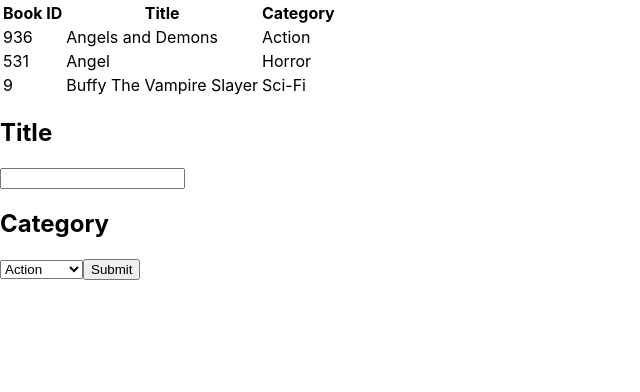
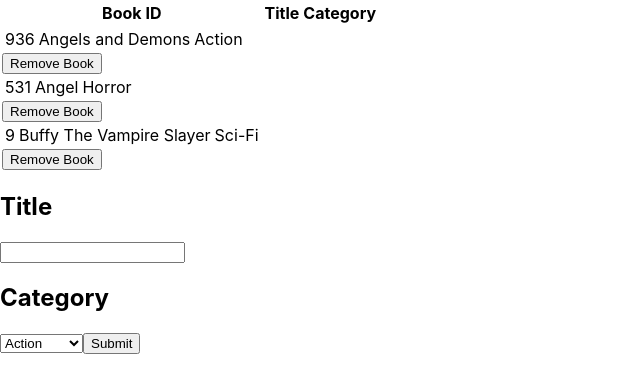
Before and after one commit to geraldgsh/redux-bookstore, a React (Create React App) app: page / in a window 1280 px wide. Shown: the top 392 px of the page, without its empty margins (0-640 px from the left). Built offline with nearby package versions, Linux system fonts and the light colour scheme.

Commit message:
added and wired removebook function

```diff
--- a/src/components/BookList.js
+++ b/src/components/BookList.js
@@ -2,8 +2,9 @@
 import { connect } from 'react-redux';
 import PropTypes from 'prop-types';
 import Book from './Books';
+import { removeBook } from '../actions/index';
 
-const BookList = ({ books }) => (
+const BookList = ({ books, removeBook }) => (
   <table>
     <thead>
       <tr>
@@ -14,7 +15,10 @@
     </thead>
     <tbody>
       {books.map(book => (
-        <Book book={book} key={book.id} />
+        <div key={book.id}>
+          <Book book={book} key={book.id} />
+          <button type="submit" onClick={() => removeBook(book)}>Remove Book</button>
+        </div>
       ))}
     </tbody>
   </table>
@@ -22,10 +26,17 @@
 
 BookList.propTypes = {
   books: PropTypes.instanceOf(Array).isRequired,
+  removeBook: PropTypes.func.isRequired,
 };
 
 const mapStateToProps = state => ({
   books: state.books,
 });
 
-export default connect(mapStateToProps)(BookList);
+const mapDispatchToProps = dispatch => ({
+  removeBook: book => {
+    dispatch(removeBook(book));
+  },
+});
+
+export default connect(mapStateToProps, mapDispatchToProps)(BookList);
--- a/src/components/BooksForm.js
+++ b/src/components/BooksForm.js
@@ -68,7 +68,7 @@
         />
         <h2>Category</h2>
         <select name="category" value={category} onChange={this.handleChange}>
-          {categories.map(category => (
+          {categories.map((category) => (
             <option key={category}>{category}</option>
           ))}
         </select>
@@ -82,8 +82,8 @@
   createBook: PropTypes.func.isRequired,
 };
 
-const mapDispatchToProps = dispatch => ({
-  createBook: book => {
+const mapDispatchToProps = (dispatch) => ({
+  createBook: (book) => {
     dispatch(createBook(book));
   },
 });
--- a/src/reducers/books.js
+++ b/src/reducers/books.js
@@ -5,7 +5,7 @@
     case CREATE_BOOK:
       return { books: [...state.books, action.book] };
     case REMOVE_BOOK:
-      return state.filter(book => book.id !== action.book.id);
+      return { books: state.books.filter(book => book.id !== action.book.id) };
     default:
       return state;
   }
```
